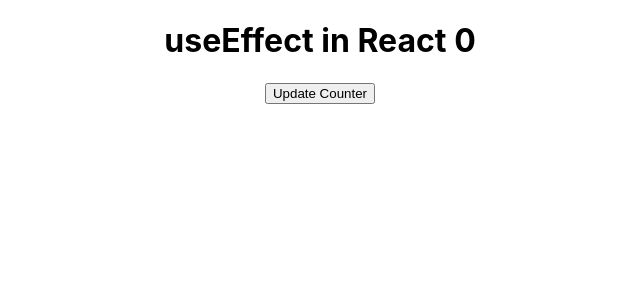
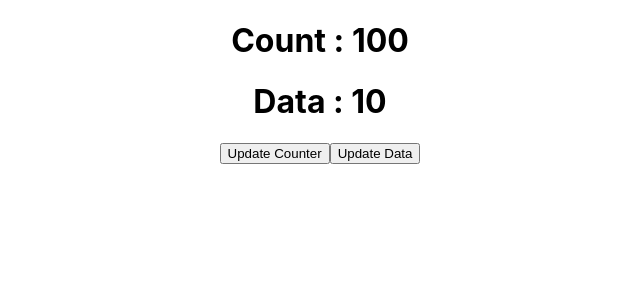
Before and after one commit to Nitish8800/React-Practice-Tutorial, a React (Create React App) app in the folder react_tutorial_3_state-fun/: page / in a window 1280 px wide. Shown: the top 300 px of the page, without its empty margins (320-960 px from the left). Built offline with nearby package versions, Linux system fonts and the light colour scheme.

Commit message:
React tutorial in Hindi #29 useEffect Hook in ReactJs

```diff
--- a/react_tutorial_3_state-fun/src/App.js
+++ b/react_tutorial_3_state-fun/src/App.js
@@ -419,21 +419,43 @@
 
 // export default App;
 
-// // <------------------------------>/                 React tutorial in Hindi #29 useEffect Hook in ReactJs
+// // // <------------------------------>/                 React tutorial in Hindi #29 useEffect Hook in ReactJs
+// // </===============->/
+// import "./App.css";
+// import React, { useEffect, useState } from "react";
+// function App() {
+//   const [count, setCount] = useState(0);
+//   useEffect(() => {
+
+//     console.warn("use effect");
+
+//   });
+//   return (
+//     <div className="App">
+//       <h1>useEffect in React {count}</h1>
+//       <button onClick={() => setCount(count + 1)}>Update Counter</button>
+//     </div>
+//   );
+// }
+
+// export default App;
+
+// // <------------------------------>/                 React tutorial in Hindi #30 useEffect Hook part -2 in ReactJs
 // </===============->/
 import "./App.css";
 import React, { useEffect, useState } from "react";
 function App() {
-  const [count, setCount] = useState(0);
+  const [data, setData] = useState(10);
+  const [count, setCount] = useState(100);
   useEffect(() => {
-
-    console.warn("use effect");
-
-  });
+    console.warn("use effect called");
+  }, [data]);
   return (
     <div className="App">
-      <h1>useEffect in React {count}</h1>
+      <h1>Count : {count}</h1>
+      <h1>Data : {data}</h1>
       <button onClick={() => setCount(count + 1)}>Update Counter</button>
+      <button onClick={() => setData(data + 1)}>Update Data</button>
     </div>
   );
 }
```
